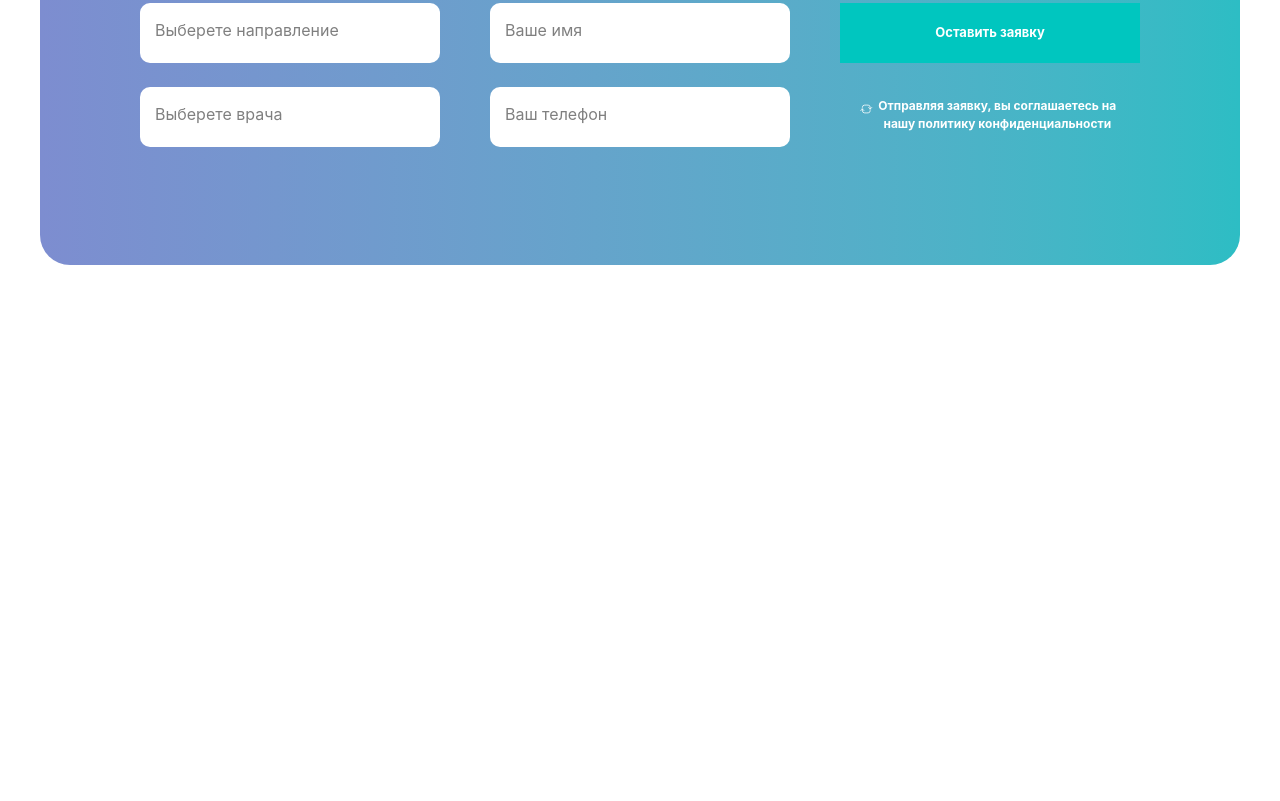
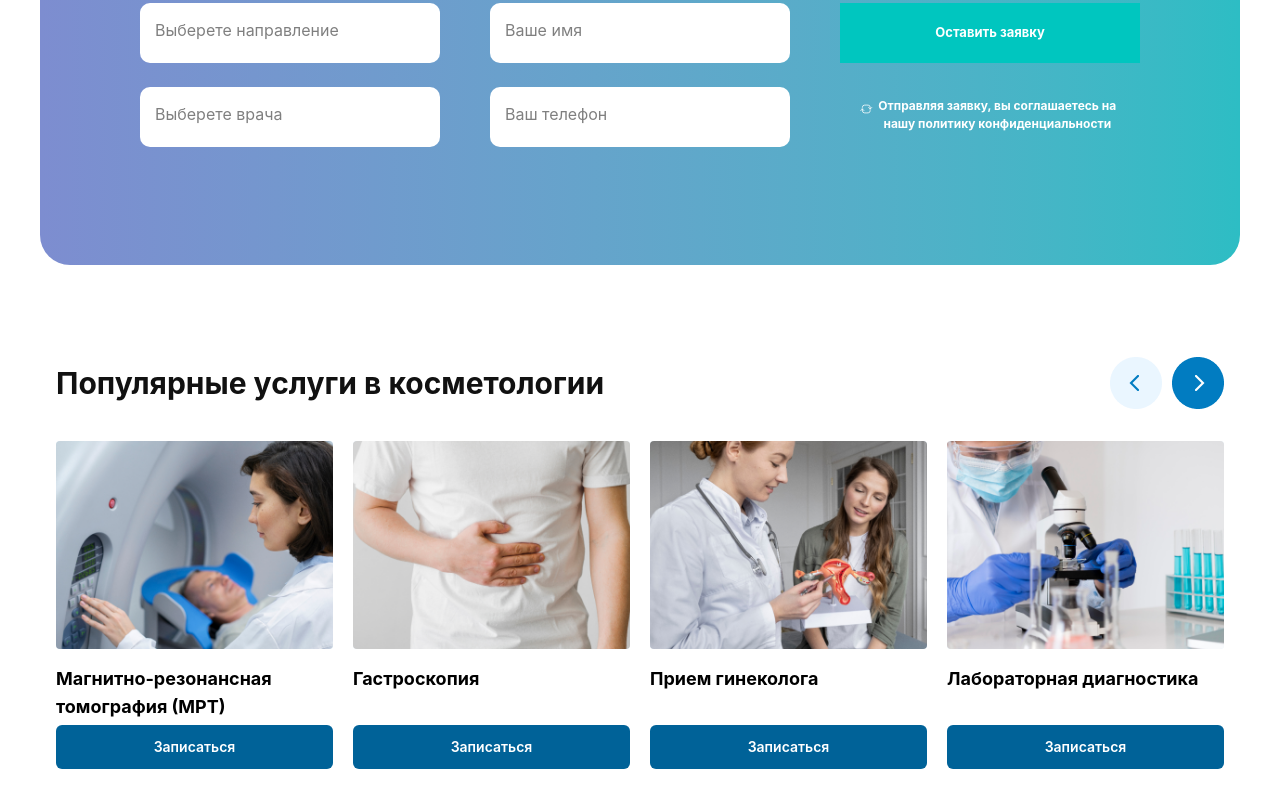
Before and after one commit to nozimnegmatov0010/exam4, a website: page src/page3.html in a window 1280 px wide. Shown: the part 2276-3077 px from the top of the page. Before the commit the page ends 2541 px from the top, so only its background shows below. Drawn offline with nearby package versions, Linux system fonts and the light colour scheme; files that its build step writes are made by us from their sources.

Commit message:
section5

```diff
--- a/src/page3.html
+++ b/src/page3.html
@@ -315,5 +315,59 @@
             </div>
         </div>
     </section>
+   <section class="w-full max-w-[1200px] mx-auto px-4 py-8 box-border font-sans">
+
+  <div class="flex items-center justify-between mb-8">
+    <h2 class="text-3xl font-bold text-[#111111]">Популярные услуги в косметологии</h2>
+
+    <div class="hidden md:flex items-center gap-3">
+    <img src="./imgss/Slider Buttons.png " alt="">
+    </div>
+  </div>
+
+  <div class="flex overflow-x-auto md:overflow-visible gap-5 pb-4 md:pb-0 scrollbar-none md:grid md:grid-cols-4 snap-x snap-mandatory">
+
+    <div class="flex-none w-[280px] md:w-auto snap-start flex flex-col">
+      <div class="w-full aspect-[4/3] bg-[#e6f4fe] rounded-sm overflow-hidden mb-4">
+        <img src="./imgss/image (41).png" alt="" class="w-full h-full object-cover">
+      </div>
+      <h3 class=" font-bold text-lg mb-1">Магнитно-резонансная томография (МРТ)</h3>
+      <button class="w-full py-3 bg-[#006298] text-white text-sm font-semibold rounded-md mt-auto">
+        Записаться
+      </button>
+    </div>
+
+    <div class="flex-none w-[280px] md:w-auto snap-start flex flex-col">
+      <div class="w-full aspect-[4/3] bg-[#e6f4fe] rounded-sm overflow-hidden mb-4">
+        <img src="./imgss/image (42).png" alt="" class="w-full h-full object-cover">
+      </div>
+      <h3 class=" font-bold text-lg mb-1">Гастроскопия</h3>
+      <button class="w-full py-3 bg-[#006298] text-white text-sm font-semibold rounded-md mt-auto">
+        Записаться
+      </button>
+    </div>
+
+    <div class="flex-none w-[280px] md:w-auto snap-start flex flex-col">
+      <div class="w-full aspect-[4/3] bg-[#e6f4fe] rounded-sm overflow-hidden mb-4">
+        <img src="./imgss/image (43).png" alt="" class="w-full h-full object-cover">
+      </div>
+      <h3 class=" font-bold text-lg mb-1">Прием гинеколога</h3>
+      <button class="w-full py-3 bg-[#006298] text-white text-sm font-semibold rounded-md mt-auto">
+        Записаться
+      </button>
+    </div>
+
+    <div class="flex-none w-[280px] md:w-auto snap-start flex flex-col">
+      <div class="w-full aspect-[4/3] bg-[#e6f4fe] rounded-sm overflow-hidden mb-4">
+        <img src="./imgss/image (44).png" alt="" class="w-full h-full object-cover">
+      </div>
+      <h3 class=" font-bold text-lg mb-1">Лабораторная диагностика</h3>
+      <button class="w-full py-3 bg-[#006298] text-white text-sm font-semibold rounded-md mt-auto">
+        Записаться
+      </button>
+    </div>
+
+  </div>
+</section>
 </body>
 </html>
```
Also changed, not shown: src/imgss/Slider Buttons.png (added), src/imgss/image (41).png (added), src/imgss/image (42).png (added), src/imgss/image (43).png (added), src/imgss/image (44).png (added).
